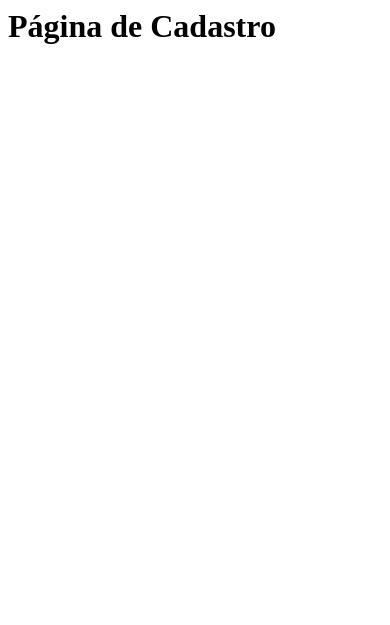
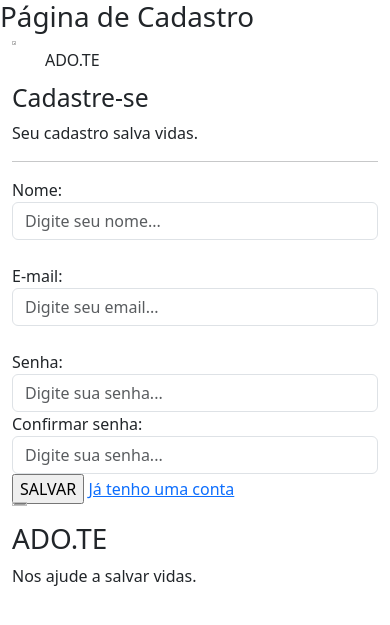
Before and after one commit to rossisneto/adote, a Django app: page /auth/cadastro/ in a window 390 px wide. Shown: the top 625 px of the page. Run offline with Django 4.2, Linux system fonts and the light colour scheme.

Commit message:
conclusão do formulario html cadastro

```diff
--- a/usuarios/templates/cadastro.html
+++ b/usuarios/templates/cadastro.html
@@ -1 +1,67 @@
-<h1>Página de Cadastro</h1>
+<h1>Página de Cadastro</h1><!doctype html>
+<html lang="pt-BR">
+    <head>
+    <meta charset="utf-8">
+    <meta name="viewport" content="width=device-width, initial-scale=1">
+    <title>Cadastro</title>
+    <link href="https://cdn.jsdelivr.net/npm/bootstrap@5.3.0-alpha1/dist/css/bootstrap.min.css" rel="stylesheet">
+
+    </head>
+    <body>
+
+        <div class="container-fluid">
+            <div class="row">
+                <div class="col-md-5 bg-side">
+                    <div class='header'>
+                        <img src="" width="9%"><span class="font-logo">ADO.TE</span>
+                    </div>
+
+                    <div class="body-form">
+                        <h2>Cadastre-se</h2>
+                        <p>Seu cadastro salva vidas.</p>
+                        <hr>
+                        <form action="" method="POST">
+                            <span>Nome:</span>
+                            <input type="text" class="form-control" placeholder="Digite seu nome..." name="nome">
+                            <br>
+                            <span>E-mail:</span>
+                            <input type="email" class="form-control" placeholder="Digite seu email..." name="email">
+                            <br>
+                            <div class="row">
+
+                                <div class="col-md">
+                                    <span>Senha:</span>
+                                    <input type="password" class="form-control" placeholder="Digite sua senha..." name="senha">
+                                </div>
+
+                                <div class="col-md">
+                                    <span>Confirmar senha:</span>
+                                    <input type="password" class="form-control" placeholder="Digite sua senha..." name="confirmar_senha">
+                                </div>
+                            </div>
+
+                            <input type="submit" value="SALVAR" class="btn-custom-primary">
+
+                            <a href="" class="link-float">Já tenho uma conta</a>
+                        </form>
+                    </div>
+                </div>
+
+                <div class="col-md-7">
+                    <div class="side-logo">
+                        <img class="logo-margin-top" src="" width="20%">
+                        <h1>ADO.TE</h1>
+                        <p>Nos ajude a salvar vidas.</p>
+                    </div>
+                </div>
+
+            </div>
+
+
+
+        </div>
+
+
+    <script src="https://cdn.jsdelivr.net/npm/bootstrap@5.3.0-alpha1/dist/js/bootstrap.bundle.min.js"></script>
+    </body>
+</html>
```
